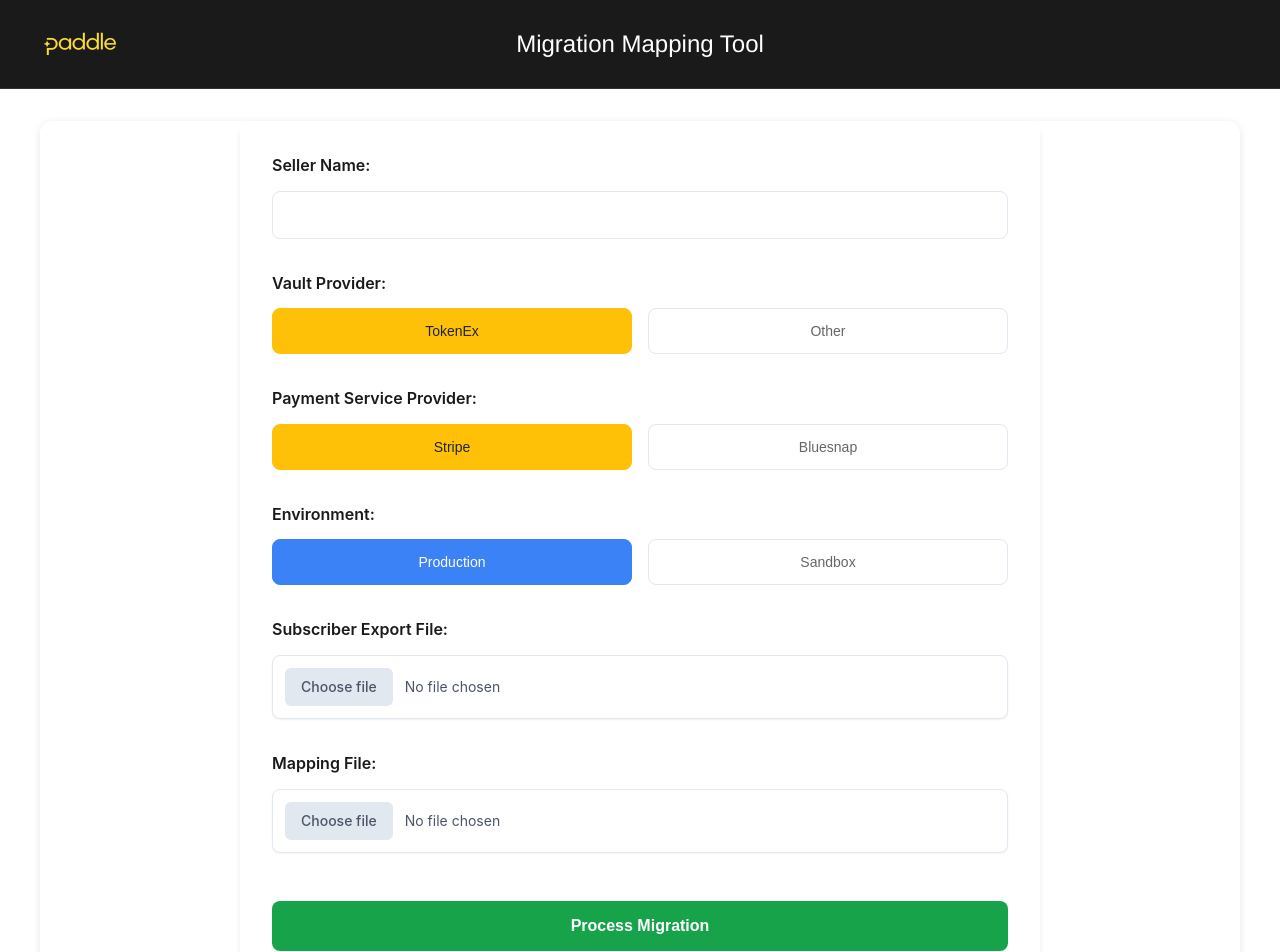
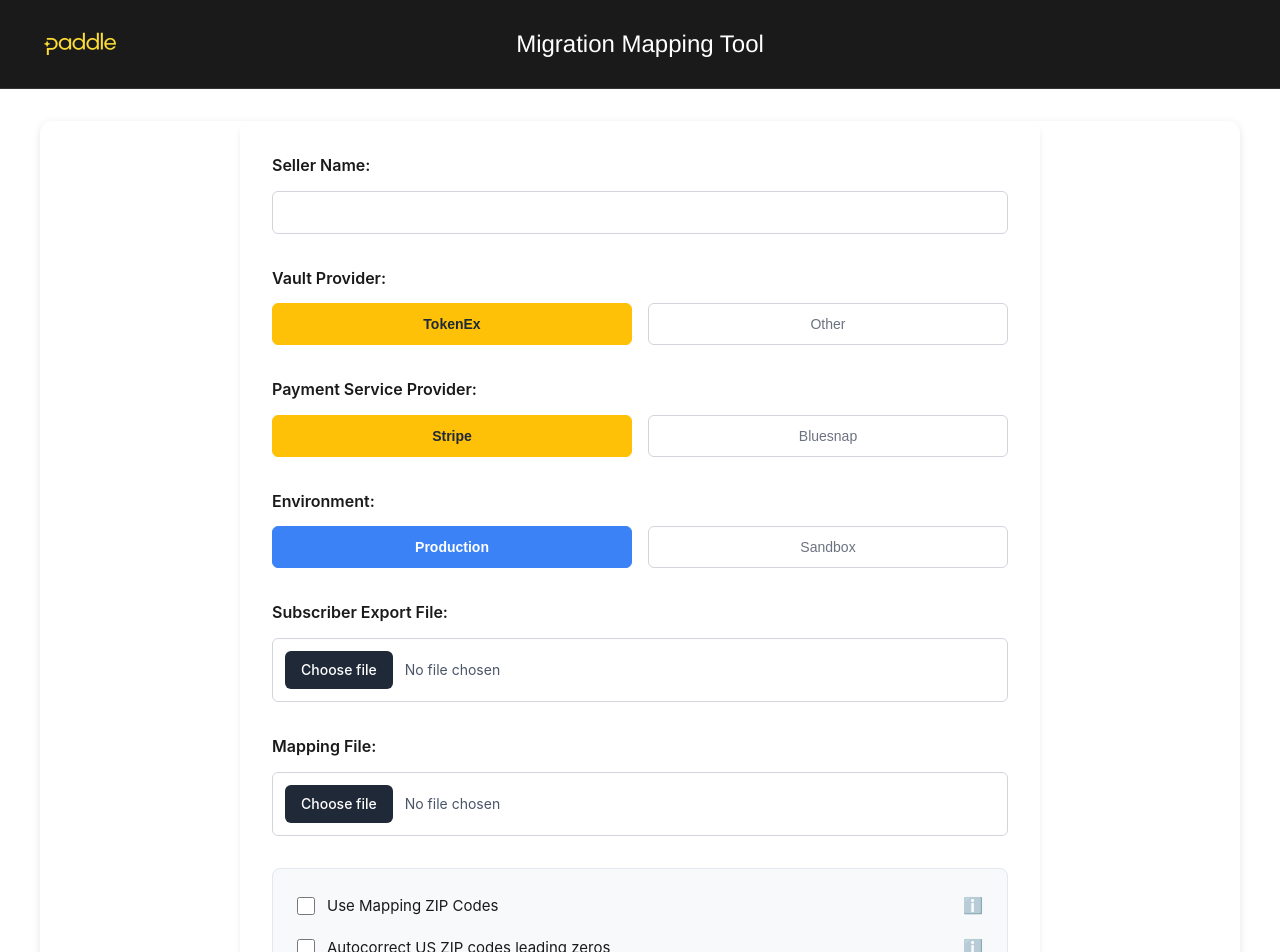
Before and after one commit to calum-paddle/migration_mapping_tool, a React (Create React App) app: page / in a window 1280 px wide. Shown: the top 952 px of the page. Built offline with nearby package versions, Linux system fonts and the light colour scheme.

Commit message:
Changed logic to include tick boxes for mapping zips and leading zero fix

```diff
--- a/src/components/FileUpload.js
+++ b/src/components/FileUpload.js
@@ -17,6 +17,8 @@
   const [waitingForUserInput, setWaitingForUserInput] = useState(false);
   const [expandedValidations, setExpandedValidations] = useState(new Set());
   const [zipFile, setZipFile] = useState(null);
+  const [useMappingZipCodes, setUseMappingZipCodes] = useState(false);
+  const [autocorrectUsZipCodes, setAutocorrectUsZipCodes] = useState(false);
 
   const handleFileChange = (e, fileType) => {
     const file = e.target.files[0];
@@ -314,24 +316,6 @@
         setProcessingStatus('Processing completed successfully!');
         setIsProcessing(false);
         setWaitingForUserInput(false);
-      } else if (result.status === 'autocorrect_requested') {
-        // Restart processing with autocorrect flag
-        setProcessingStatus('Restarting processing with autocorrect...');
-        // Reset validation results to start fresh
-        setValidationResults([]);
-        setWaitingForUserInput(false);
-
-        // Restart the processing with autocorrect
-        await processFiles(subscriberFile, mappingFile, sellerName, vaultProvider, isSandbox, provider, true);
-      } else if (result.status === 'mapping_postal_codes_requested') {
-        // Restart processing with mapping postal codes flag
-        setProcessingStatus('Restarting processing with mapping postal codes...');
-        // Reset validation results to start fresh
-        setValidationResults([]);
-        setWaitingForUserInput(false);
-
-        // Restart the processing with mapping postal codes
-        await processFiles(subscriberFile, mappingFile, sellerName, vaultProvider, isSandbox, provider, false, true);
       } else if (result.status === 'proceed_without_missing_records_requested') {
         // Restart processing with proceed without missing records flag
         setProcessingStatus('Restarting processing without missing records...');
@@ -375,8 +359,8 @@
         throw new Error('Backend server is not responding. Please ensure the Python server is running on port 5001.');
       }
 
-      // Process the migration with basic parameters only
-      await processFiles(subscriberFile, mappingFile, sellerName, vaultProvider, isSandbox, provider);
+      // Process the migration with checkbox values
+      await processFiles(subscriberFile, mappingFile, sellerName, vaultProvider, isSandbox, provider, autocorrectUsZipCodes, useMappingZipCodes);
 
     } catch (err) {
       setError('Error processing migration: ' + err.message);
@@ -529,6 +513,43 @@
           </div>
         </div>
 
+        <div className="checkbox-group">
+          <div className="checkbox-item">
+            <label className="checkbox-label">
+              <input
+                type="checkbox"
+                checked={useMappingZipCodes}
+                onChange={(e) => setUseMappingZipCodes(e.target.checked)}
+                className="checkbox-input"
+              />
+              <span>Use Mapping ZIP Codes</span>
+              <div className="info-icon-wrapper">
+                <span className="info-icon">ℹ️</span>
+                <div className="tooltip">
+                  If any required ZIP codes are missing, use ZIP codes from the mapping file if available.
+                </div>
+              </div>
+            </label>
+          </div>
+          <div className="checkbox-item">
+            <label className="checkbox-label">
+              <input
+                type="checkbox"
+                checked={autocorrectUsZipCodes}
+                onChange={(e) => setAutocorrectUsZipCodes(e.target.checked)}
+                className="checkbox-input"
+              />
+              <span>Autocorrect US ZIP codes leading zeros</span>
+              <div className="info-icon-wrapper">
+                <span className="info-icon">ℹ️</span>
+                <div className="tooltip">
+                  Detect when a US ZIP code is only 4 digits and add a leading zero
+                </div>
+              </div>
+            </label>
+          </div>
+        </div>
+
         <button type="submit" disabled={isProcessing} className="submit-btn">
           {isProcessing ? (
             <div className="loading-spinner">
@@ -561,7 +582,27 @@
       {validationResults.map((validation, index) => {
         const isExpanded = expandedValidations.has(validation.step);
         const isWarning = validation.type === 'warning';
-        const isCollapsible = !validation.valid || isWarning; // Failed validations and warnings are collapsible
+
+        // Determine if validation box should be collapsible
+        // Failed validations and warnings are always collapsible
+        // Successful validations are only collapsible if they have additional content
+        let isCollapsible = false;
+        if (!validation.valid || isWarning) {
+          // Failed validations and warnings are always collapsible
+          isCollapsible = true;
+        } else if (validation.valid) {
+          // Successful validations are only collapsible if they have content to show
+          if (validation.step === 'us_postal_code_validation' && validation.autocorrected_count > 0) {
+            isCollapsible = true;
+          } else if (validation.step === 'missing_postal_code_validation' && validation.pulled_from_mapping_count > 0) {
+            isCollapsible = true;
+          } else if (validation.step === 'successfully_mapped_records') {
+            // Successfully mapped records always has content (message + download)
+            isCollapsible = true;
+          }
+          // Other successful validations with no additional content are not collapsible
+        }
+
         const validationKey = validation.timestamp || index;
 
         const isSuccessfullyMapped = validation.step === 'successfully_mapped_records';
@@ -712,27 +753,23 @@
               </>
             ) : validation.step === 'us_postal_code_validation' ? (
               <>
-                {!validation.valid && (
+                {!validation.valid ? (
                   <>
                     <p>US postal codes must be exactly 5 numerical digits.</p>
                     <div className="missing-columns">
                       <p><strong>Found {validation.incorrect_count} US postal codes with incorrect format.</strong></p>
-                      {validation.autocorrectable_count > 0 && (
-                        <p><strong>*{validation.autocorrectable_count} can be autocorrected with leading zeros.</strong></p>
+                      {validation.autocorrected_count > 0 && (
+                        <p><strong>{validation.autocorrected_count} were autocorrected with leading zeros.</strong></p>
                       )}
                       <p>Click the download icon to get a report of all incorrect records.</p>
                     </div>
-                    {validation.autocorrectable_count > 0 && (
-                      <div className="user-input-options" style={{paddingTop: 0}}>
-                        <div className="user-input-buttons" style={{justifyContent: 'center', alignItems: 'center'}}>
-                          <button
-                            onClick={() => handleUserInput(validation.step, 'autocorrect_leading_zeros')}
-                            className="user-input-btn"
-                            disabled={isProcessing}
-                          >
-                            Autocorrect leading zeros
-                          </button>
-                        </div>
+                  </>
+                ) : (
+                  <>
+                    <p>US postal codes must be exactly 5 numerical digits.</p>
+                    {validation.autocorrected_count > 0 && (
+                      <div className="missing-columns">
+                        <p><strong>{validation.autocorrected_count} US postal codes were autocorrected with leading zeros.</strong></p>
                       </div>
                     )}
                   </>
@@ -740,27 +777,23 @@
               </>
             ) : validation.step === 'missing_postal_code_validation' ? (
               <>
-                {!validation.valid && (
+                {!validation.valid ? (
                   <>
                     <p>Postal codes are required for AU, CA, FR, DE, IN, IT, NL, ES, GB, US addresses.</p>
                     <div className="missing-columns">
                       <p><strong>Found {validation.missing_count} records with missing postal codes.</strong></p>
-                      {validation.available_from_mapping > 0 && (
-                        <p><strong>*{validation.available_from_mapping} can be pulled from mapping file.</strong></p>
+                      {validation.pulled_from_mapping_count > 0 && (
+                        <p><strong>{validation.pulled_from_mapping_count} postal codes were pulled from the mapping file.</strong></p>
                       )}
                       <p>Click the download icon to get a report of all missing records.</p>
                     </div>
-                    {validation.available_from_mapping > 0 && (
-                      <div className="user-input-options" style={{paddingTop: 0}}>
-                        <div className="user-input-buttons" style={{justifyContent: 'center', alignItems: 'center'}}>
-                          <button
-                            onClick={() => handleUserInput(validation.step, 'use_mapping_postal_codes')}
-                            className="user-input-btn"
-                            disabled={isProcessing}
-                          >
-                            Use Mapping File Postal Codes
-                          </button>
-                        </div>
+                  </>
+                ) : (
+                  <>
+                    <p>Postal codes are required for AU, CA, FR, DE, IN, IT, NL, ES, GB, US addresses.</p>
+                    {validation.pulled_from_mapping_count > 0 && (
+                      <div className="missing-columns">
+                        <p><strong>{validation.pulled_from_mapping_count} postal codes were pulled from the mapping file.</strong></p>
                       </div>
                     )}
                   </>
--- a/src/index.css
+++ b/src/index.css
@@ -94,19 +94,20 @@
 
 .form-group input[type="text"] {
   width: 100%;
-  padding: 0.875rem 1rem;
-  border: 1px solid #e2e8f0;
-  border-radius: 8px;
-  font-size: 1rem;
-  transition: all 0.2s ease;
+  padding: 0.75rem 1rem;
+  border: 1px solid #d1d5db;
+  border-radius: 6px;
+  font-size: 0.9375rem;
+  transition: all 0.15s ease;
   background: white;
-  color: #1a1a1a;
+  color: #1f2937;
+  font-weight: 400;
 }
 
 .form-group input[type="text"]:focus {
   outline: none;
-  border-color: #667eea;
-  box-shadow: 0 0 0 3px rgba(102, 126, 234, 0.1);
+  border-color: #3b82f6;
+  box-shadow: 0 0 0 3px rgba(59, 130, 246, 0.1);
 }
 
 .form-group input[type="file"] {
@@ -132,14 +133,18 @@
   align-items: center;
   gap: 0.75rem;
   position: relative;
-  border: 1px solid #e2e8f0;
-  border-radius: 8px;
+  border: 1px solid #d1d5db;
+  border-radius: 6px;
   background-color: #fff;
   padding: 0.75rem;
-  box-shadow: 0 1px 2px 0 rgba(0, 0, 0, 0.05);
   cursor: pointer;
   width: 100%;
   box-sizing: border-box;
+  transition: all 0.15s ease;
+}
+
+.file-input-wrapper:hover {
+  border-color: #9ca3af;
 }
 
 /* Hide the native file input but keep it functional */
@@ -157,8 +162,8 @@
 
 /* Custom "Choose file" button */
 .custom-file-button {
-  background-color: #e2e8f0;
-  color: #4a5568;
+  background-color: #1f2937;
+  color: white;
   padding: 0.5rem 1rem;
   border-radius: 6px;
   font-size: 0.875rem;
@@ -168,6 +173,7 @@
   cursor: pointer;
   z-index: 2;
   pointer-events: none;
+  transition: all 0.15s ease;
 }
 
 /* Custom file name display */
@@ -265,18 +271,18 @@
 .other-vault-input {
   margin-top: 0.75rem;
   width: 100%;
-  padding: 0.75rem;
-  border: 1px solid #e2e8f0;
-  border-radius: 8px;
+  padding: 0.75rem 1rem;
+  border: 1px solid #d1d5db;
+  border-radius: 6px;
   font-size: 0.875rem;
   background: white;
-  transition: all 0.2s ease;
+  transition: all 0.15s ease;
 }
 
 .other-vault-input:focus {
   outline: none;
-  border-color: #667eea;
-  box-shadow: 0 0 0 3px rgba(102, 126, 234, 0.1);
+  border-color: #3b82f6;
+  box-shadow: 0 0 0 3px rgba(59, 130, 246, 0.1);
 }
 
 .sandbox-message {
@@ -292,15 +298,15 @@
 
 .provider-btn {
   flex: 1;
-  padding: 0.875rem 1rem;
-  border: 1px solid #e2e8f0;
+  padding: 0.75rem 1rem;
+  border: 1px solid #d1d5db;
   background: white;
-  color: #666;
-  border-radius: 8px;
+  color: #6b7280;
+  border-radius: 6px;
   cursor: pointer;
   font-weight: 500;
   font-size: 0.875rem;
-  transition: all 0.2s ease;
+  transition: all 0.15s ease;
   text-align: center;
 }
 
@@ -308,25 +314,26 @@
 .provider-btn.selected {
   border-color: #ffc107;
   background: #ffc107;
-  color: #212529;
+  color: #1f2937;
+  font-weight: 600;
 }
 
 .provider-btn:hover:not(.active):not(.selected) {
-  border-color: #cbd5e0;
-  background: #f7fafc;
+  border-color: #9ca3af;
+  background: #f9fafb;
 }
 
 .environment-btn {
   flex: 1;
-  padding: 0.875rem 1rem;
-  border: 1px solid #e2e8f0;
+  padding: 0.75rem 1rem;
+  border: 1px solid #d1d5db;
   background: white;
-  color: #666;
-  border-radius: 8px;
+  color: #6b7280;
+  border-radius: 6px;
   cursor: pointer;
   font-weight: 500;
   font-size: 0.875rem;
-  transition: all 0.2s ease;
+  transition: all 0.15s ease;
   text-align: center;
 }
 
@@ -334,11 +341,12 @@
   border-color: #3b82f6;
   background: #3b82f6;
   color: white;
+  font-weight: 600;
 }
 
 .environment-btn:hover:not(.selected) {
-  border-color: #93c5fd;
-  background: #eff6ff;
+  border-color: #9ca3af;
+  background: #f9fafb;
 }
 
 .toggle-description {
@@ -349,27 +357,124 @@
   font-style: normal;
 }
 
+.checkbox-group {
+  margin-bottom: 2rem;
+  padding: 1.5rem;
+  background: #f8f9fa;
+  border: 1px solid #e2e8f0;
+  border-radius: 8px;
+}
+
+.checkbox-item {
+  margin-bottom: 1rem;
+}
+
+.checkbox-item:last-child {
+  margin-bottom: 0;
+}
+
+.checkbox-label {
+  display: flex;
+  align-items: center;
+  gap: 0.75rem;
+  cursor: pointer;
+  font-size: 0.9375rem;
+  color: #1a1a1a;
+  font-weight: 400;
+  user-select: none;
+}
+
+.checkbox-input {
+  width: 18px;
+  height: 18px;
+  cursor: pointer;
+  accent-color: #1f2937;
+  flex-shrink: 0;
+}
+
+.checkbox-label span {
+  flex: 1;
+}
+
+.info-icon-wrapper {
+  position: relative;
+  display: inline-flex;
+  align-items: center;
+  flex-shrink: 0;
+}
+
+.info-icon {
+  font-size: 16px;
+  cursor: help;
+  opacity: 0.6;
+  transition: opacity 0.15s ease;
+}
+
+.info-icon-wrapper:hover .info-icon {
+  opacity: 1;
+}
+
+.tooltip {
+  position: absolute;
+  bottom: 100%;
+  left: 50%;
+  transform: translateX(-50%);
+  margin-bottom: 8px;
+  padding: 0.5rem 0.75rem;
+  background: #1f2937;
+  color: white;
+  border-radius: 6px;
+  font-size: 0.8125rem;
+  white-space: nowrap;
+  opacity: 0;
+  pointer-events: none;
+  transition: opacity 0.15s ease;
+  z-index: 1000;
+  max-width: 300px;
+  white-space: normal;
+  width: max-content;
+  box-shadow: 0 4px 6px rgba(0, 0, 0, 0.1);
+}
+
+.tooltip::after {
+  content: '';
+  position: absolute;
+  top: 100%;
+  left: 50%;
+  transform: translateX(-50%);
+  border: 5px solid transparent;
+  border-top-color: #1f2937;
+}
+
+.info-icon-wrapper:hover .tooltip {
+  opacity: 1;
+}
+
 .submit-btn {
   width: 100%;
-  padding: 1rem 1.5rem;
-  background: #16a34a;
+  padding: 0.875rem 1.5rem;
+  background: #1f2937;
   color: white;
   border: none;
-  border-radius: 8px;
-  font-size: 1rem;
+  border-radius: 6px;
+  font-size: 0.9375rem;
   font-weight: 600;
   cursor: pointer;
-  transition: background-color 0.2s;
+  transition: all 0.15s ease;
   margin-top: 1rem;
+  box-shadow: 0 1px 2px rgba(0, 0, 0, 0.05);
 }
 
 .submit-btn:hover:not(:disabled) {
-  background: #15803d;
+  background: #111827;
+  box-shadow: 0 1px 3px rgba(0, 0, 0, 0.1), 0 1px 2px rgba(0, 0, 0, 0.06);
 }
 
 .submit-btn:disabled {
-  background: #cbd5e0;
+  background: #d1d5db;
+  color: #9ca3af;
   cursor: not-allowed;
+  box-shadow: none;
 }
 
 .loading-spinner {
@@ -441,13 +546,14 @@
   padding: 1rem;
   border-radius: 8px;
   border: 1px solid;
+  box-shadow: 0 1px 2px rgba(0, 0, 0, 0.05);
 }
 
 .validation-result.warning {
-  border: 2px solid #ffc107;
-  background-color: #fff3cd;
+  border: 1px solid #fbbf24;
+  background-color: #fffbeb;
   border-radius: 8px;
-  padding: 0.5rem;
+  padding: 0.75rem;
 }
 
 .validation-result.warning .validation-header {
@@ -467,8 +573,8 @@
 .validation-result.valid {
   background: #f0fdf4;
   color: #166534;
-  border-color: #bbf7d0;
-  padding: 0.5rem;
+  border-color: #86efac;
+  padding: 0.75rem;
 }
 
 .validation-result.super-success {
@@ -521,8 +627,8 @@
 .validation-result.invalid {
   background: #fef2f2;
   color: #dc2626;
-  border-color: #fecaca;
-  padding: 0.5rem;
+  border-color: #fca5a5;
+  padding: 0.75rem;
 }
 
 .validation-result.invalid .validation-header {
@@ -535,7 +641,7 @@
   gap: 0.5rem;
   margin-bottom: 0.75rem;
   font-weight: 600;
-  font-size: 1rem;
+  font-size: 0.9375rem;
 }
 
 .validation-result.valid .validation-header {
@@ -546,15 +652,20 @@
   margin-left: auto;
   background: none;
   border: none;
-  font-size: 1.25rem;
+  font-size: 1.125rem;
   cursor: pointer;
-  padding: 0.25rem;
+  padding: 0.375rem;
   border-radius: 4px;
-  transition: background-color 0.2s;
+  transition: all 0.15s ease;
+  display: flex;
+  align-items: center;
+  justify-content: center;
+  width: 32px;
+  height: 32px;
 }
 
 .download-report-btn:hover {
-  background-color: rgba(0, 0, 0, 0.1);
+  background-color: rgba(0, 0, 0, 0.05);
 }
 
 .user-input-required {
@@ -566,8 +677,8 @@
 .user-input-options {
   margin-top: 1rem;
   padding: 1rem;
-  background: #f8fafc;
-  border: 1px solid #e2e8f0;
+  background: #f9fafb;
+  border: 1px solid #e5e7eb;
   border-radius: 6px;
 }
 
@@ -579,25 +690,29 @@
 }
 
 .user-input-btn {
-  padding: 0.5rem 1rem;
-  background: #3b82f6;
+  padding: 0.625rem 1.25rem;
+  background: #1f2937;
   color: white;
   border: none;
   border-radius: 6px;
   font-size: 0.875rem;
   font-weight: 500;
   cursor: pointer;
-  transition: background-color 0.2s;
+  transition: all 0.15s ease;
   text-transform: capitalize;
+  box-shadow: 0 1px 2px rgba(0, 0, 0, 0.05);
 }
 
 .user-input-btn:hover:not(:disabled) {
-  background: #2563eb;
+  background: #111827;
+  box-shadow: 0 1px 3px rgba(0, 0, 0, 0.1), 0 1px 2px rgba(0, 0, 0, 0.06);
 }
 
 .user-input-btn:disabled {
-  background: #9ca3af;
+  background: #d1d5db;
+  color: #9ca3af;
   cursor: not-allowed;
+  box-shadow: none;
 }
 
 .validation-icon {
@@ -783,21 +898,26 @@
 }
 
 .btn-primary {
-  background: #667eea;
+  background: #1f2937;
   color: white;
+  box-shadow: 0 1px 2px rgba(0, 0, 0, 0.05);
 }
 
 .btn-primary:hover {
-  background: #5a67d8;
+  background: #111827;
+  box-shadow: 0 1px 3px rgba(0, 0, 0, 0.1), 0 1px 2px rgba(0, 0, 0, 0.06);
 }
 
 .btn-secondary {
-  background: #e2e8f0;
-  color: #1a1a1a;
+  background: white;
+  color: #1f2937;
+  border: 1px solid #d1d5db;
+  box-shadow: 0 1px 2px rgba(0, 0, 0, 0.05);
 }
 
 .btn-secondary:hover {
-  background: #cbd5e0;
+  background: #f9fafb;
+  border-color: #9ca3af;
 }
 
 /* Missing postal codes styling */
```
Also changed, not shown: 1 other file (tests, documents, lock files or other folders).
